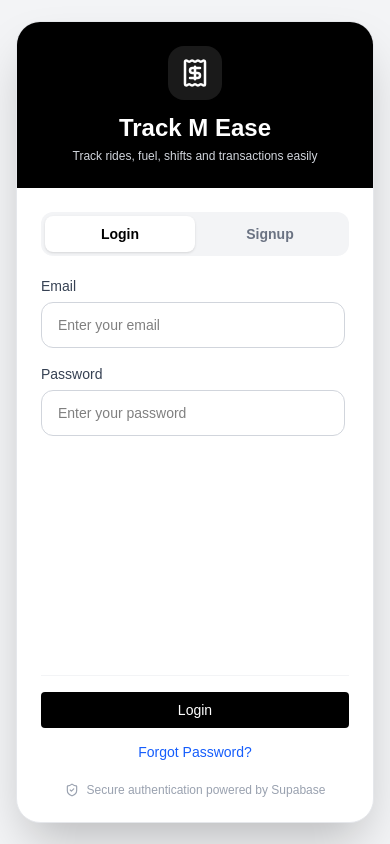
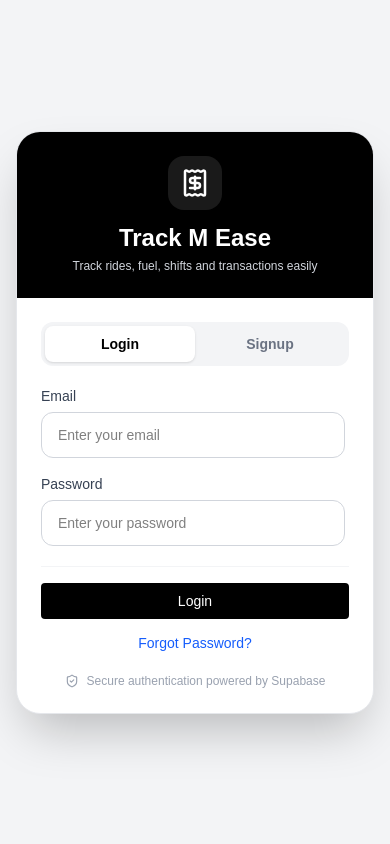
Before and after one commit to Sanjaikumaran/Track-M-Ease, a React (Vite) app: page / in a window 390 px wide. Built offline with nearby package versions, Linux system fonts and the light colour scheme.

Commit message:
[FEAT] - enhance List component layout for better responsiveness; adjust Login component structure for improved display

```diff
--- a/src/components/list.tsx
+++ b/src/components/list.tsx
@@ -33,7 +33,7 @@ const List = <T extends object>({
 }: ListProps<T>) => {
   return (
     <>
-      <div className="sticky top-[88px] h-[calc(100vh-120px)] overflow-hidden rounded-lg bg-white shadow">
+      <div className="sticky top-[88px] max-h-[calc(100vh-120px)] overflow-hidden rounded-lg bg-white shadow flex flex-col">
         <div className=" shadow-sm flex justify-between">
           <div className=" px-4 py-3">
             <h2 className="text-lg font-semibold">{header}</h2>
@@ -60,7 +60,7 @@ const List = <T extends object>({
           )}
         </div>
 
-        <div className="h-[calc(100%-73px)] overflow-y-auto p-4">
+        <div className="flex-1 overflow-y-auto p-4">
           <div className="space-y-3">
             {loading && (
               <div className="rounded-lg border bg-gray-50 p-4">Loading...</div>
--- a/src/pages/Login.tsx
+++ b/src/pages/Login.tsx
@@ -131,8 +131,8 @@ const Login = () => {
   };
 
   return (
-    <div className="flex h-screen items-center justify-center overflow-hidden bg-gray-100 px-4 py-4">
-      <div className="flex h-full max-h-[95vh] w-full max-w-md flex-col overflow-hidden rounded-3xl border border-gray-200 bg-white shadow-2xl">
+    <div className="flex min-h-screen items-center justify-center bg-gray-100 px-4 py-4 sm:overflow-hidden">
+      <div className="flex w-full max-w-md flex-col overflow-hidden rounded-3xl border border-gray-200 bg-white shadow-2xl sm:max-h-[95vh]">
         {/* Header */}
         <div className="shrink-0 bg-black px-6 py-6 text-white">
           <div className="mb-3 flex items-center justify-center">
```
